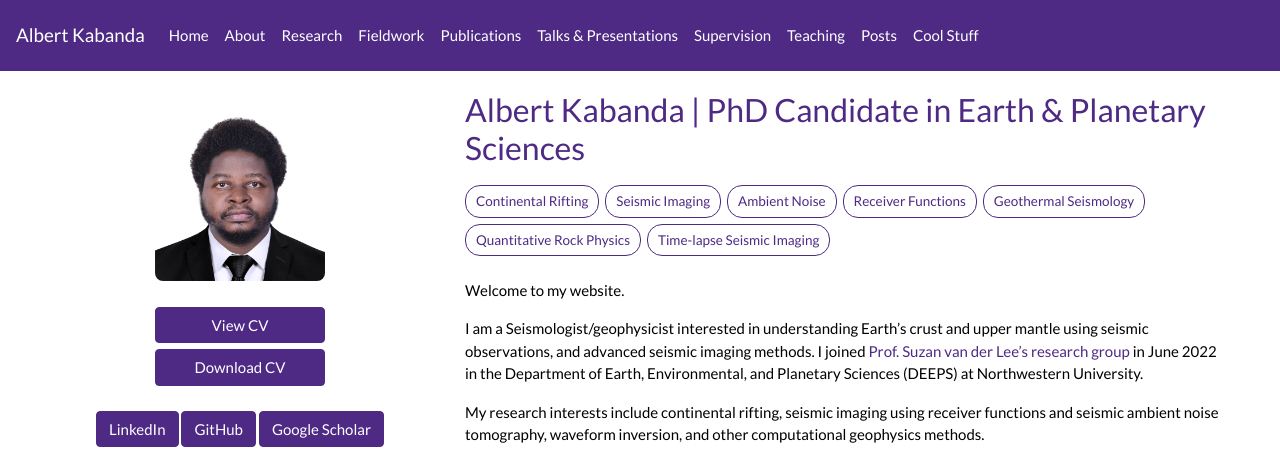
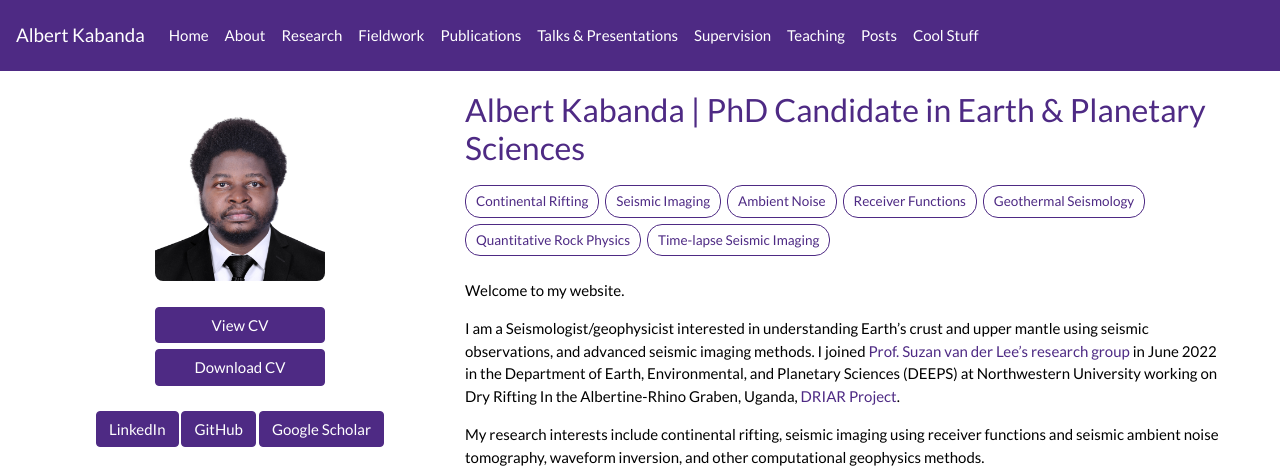
Before and after one commit to albertkabanda/albertkabanda.github.io, a Jekyll site: the page built from _pages/home.md, in a window 1280 px wide and 1386 px high, cut to the strip 0-468 px from the top of the window. Built offline with Jekyll 4.4.1, drawn with Linux system fonts in a browser that asks for light colours; nearby versions of some CDN libraries; a style sheet for code colours, icons or effects is not loaded.

Commit message:
Update home.md

```diff
--- a/_pages/home.md
+++ b/_pages/home.md
@@ -19,7 +19,7 @@ permalink: /
 
 Welcome to my website.
 
-I am a Seismologist/geophysicist interested in understanding Earth's crust and upper mantle using seismic observations, and advanced seismic imaging methods. I joined [Prof. Suzan van der Lee’s research group](https://geophysics.earth.northwestern.edu/seismology/suzan/people.html) in June 2022 in the Department of Earth, Environmental, and Planetary Sciences (DEEPS) at Northwestern University.
+I am a Seismologist/geophysicist interested in understanding Earth's crust and upper mantle using seismic observations, and advanced seismic imaging methods. I joined [Prof. Suzan van der Lee’s research group](https://geophysics.earth.northwestern.edu/seismology/suzan/people.html) in June 2022 in the Department of Earth, Environmental, and Planetary Sciences (DEEPS) at Northwestern University working on Dry Rifting In the Albertine-Rhino Graben, Uganda, [DRIAR Project](https://sites.google.com/vt.edu/driar/home).
 
 My research interests include continental rifting, seismic imaging using receiver functions and seismic ambient noise tomography, waveform inversion, and other computational geophysics methods.
 
```
